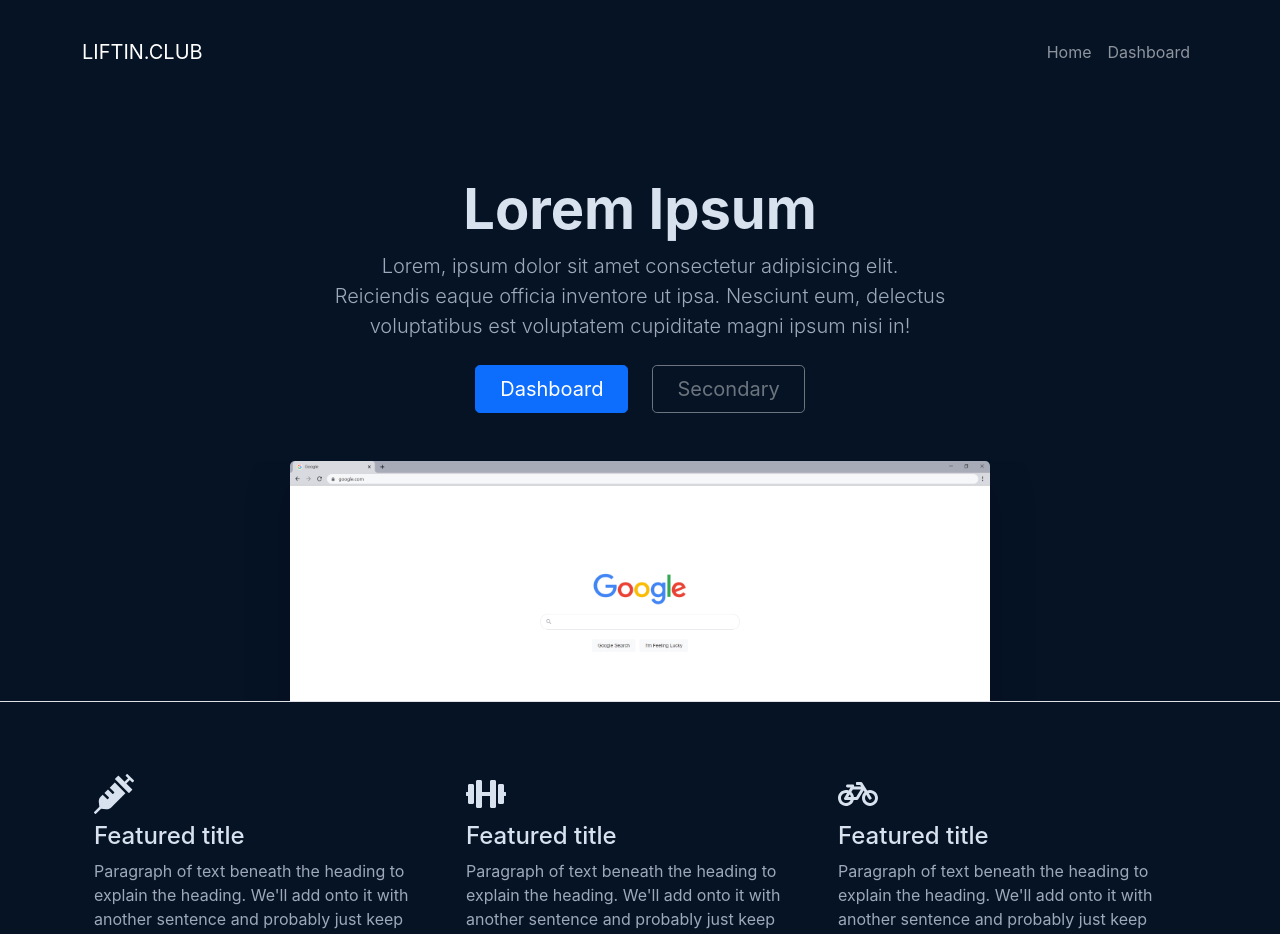
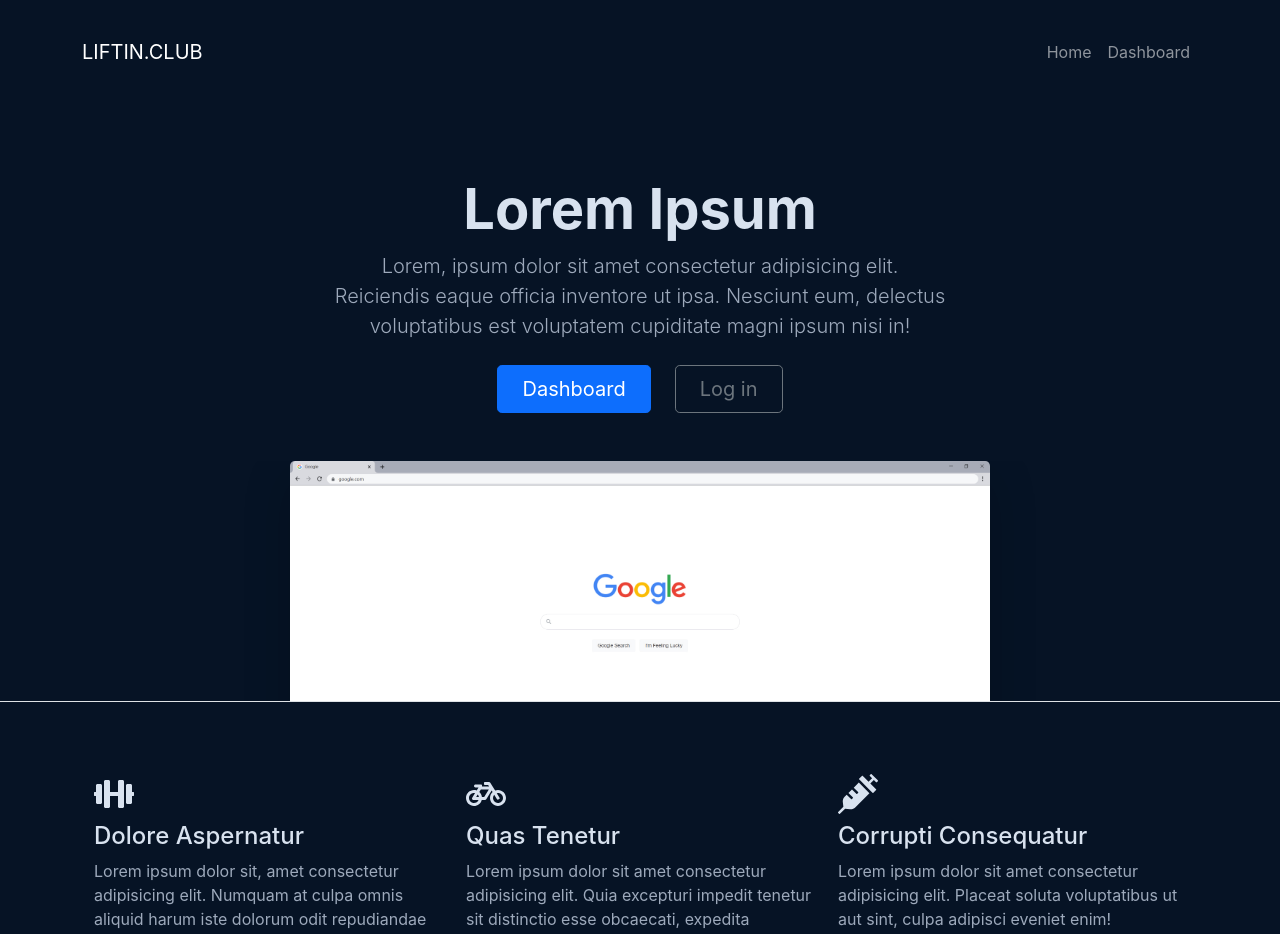
Before and after one commit to danielolaszy/lifting-app, a React (Create React App) app: page / in a window 1280 px wide. Shown: the top 934 px of the page. Built offline with nearby package versions, Linux system fonts and the light colour scheme.

Commit message:
Cleared up animations for home page

```diff
--- a/public/index.html
+++ b/public/index.html
@@ -13,10 +13,8 @@
     />
     <meta name="description" content="Web site created using create-react-app" />
     <link rel="apple-touch-icon" href="%PUBLIC_URL%/logo192.png" />
-
     <link rel="manifest" href="%PUBLIC_URL%/manifest.json" />
-
-    <title>React App</title>
+    <title>Liftin.Club</title>
   </head>
   <body>
     <noscript>You need to enable JavaScript to run this app.</noscript>
@@ -27,6 +25,5 @@
       integrity="sha384-gtEjrD/SeCtmISkJkNUaaKMoLD0//ElJ19smozuHV6z3Iehds+3Ulb9Bn9Plx0x4"
       crossorigin="anonymous"
     ></script>
-    <script src="https://apis.google.com/js/api.js"></script>
   </body>
 </html>
--- a/src/App.js
+++ b/src/App.js
@@ -1,11 +1,7 @@
 import "./App.css";
 import { BrowserRouter as Router, Switch, Route, Link } from "react-router-dom";
-// import Navbar from "./components/Navbar";
 import Dashboard from "./components/Dashboard";
 import Home from "./components/Home";
-import PanelLiftAdd from "./components/PanelLiftAdd";
-import Hero from "./components/Hero";
-import Add from "./components/Add";
 
 function App() {
   return (
--- a/src/components/Dashboard.js
+++ b/src/components/Dashboard.js
@@ -1,4 +1,3 @@
-import React from "react";
 import "../App.css";
 import PanelLift from "./PanelLift";
 import { ResponsiveLine } from "@nivo/line";
@@ -324,6 +323,7 @@ const item = {
   visible: { opacity: 1, y: 0 },
   hidden: { opacity: 0, y: -100 },
 };
+
 const Dashboard = () => {
   return (
     <div className="container">
--- a/src/components/Features.js
+++ b/src/components/Features.js
@@ -1,57 +1,37 @@
-import React from "react";
 import { motion } from "framer-motion";
 import { FaDumbbell, FaSyringe, FaBicycle } from "react-icons/fa";
-const Features = () => {
-  const list = {
-    visible: {
-      opacity: 1,
-      transition: {
-        when: "beforeChildren",
-        staggerChildren: 0.05,
-      },
-    },
-    hidden: {
-      opacity: 0,
-      transition: {
-        when: "afterChildren",
-      },
-    },
-  };
-  const item = {
-    visible: { opacity: 1, y: 0 },
-    hidden: { opacity: 0, y: -50 },
-  };
+
+const Features = ({ list, item }) => {
   return (
-    <>
     <div class="container px-4" id="featured-3">
       <motion.div initial="hidden" animate="visible" variants={list} class="row g-4 py-4 row-cols-1 row-cols-lg-3">
         <motion.div variants={item} class="feature col">
-            <FaSyringe className="board-text-primary mb-2" style={{ width: "2.5em", height: "auto" }} />
-            <h4 className="board-text-primary">Featured title</h4>
+          <FaDumbbell className="board-text-primary mb-2" style={{ width: "2.5em", height: "auto" }} />
+
+          <h4 className="board-text-primary">Dolore Aspernatur</h4>
           <p>
-              Paragraph of text beneath the heading to explain the heading. We'll add onto it with another sentence and
-              probably just keep going until we run out of words.
-            </p>
-          </motion.div>
-          <motion.div variants={item} class="feature col">
-            <FaDumbbell className="board-text-primary mb-2" style={{ width: "2.5em", height: "auto" }} />
-            <h4 className="board-text-primary">Featured title</h4>
-            <p>
-              Paragraph of text beneath the heading to explain the heading. We'll add onto it with another sentence and
-              probably just keep going until we run out of words.
+            Lorem ipsum dolor sit, amet consectetur adipisicing elit. Numquam at culpa omnis aliquid harum iste dolorum
+            odit repudiandae incidunt cum!
           </p>
         </motion.div>
         <motion.div variants={item} class="feature col">
           <FaBicycle className="board-text-primary mb-2" style={{ width: "2.5em", height: "auto" }} />
-            <h4 className="board-text-primary">Featured title</h4>
+          <h4 className="board-text-primary">Quas Tenetur</h4>
           <p>
-              Paragraph of text beneath the heading to explain the heading. We'll add onto it with another sentence and
-              probably just keep going until we run out of words.
+            Lorem ipsum dolor sit amet consectetur adipisicing elit. Quia excepturi impedit tenetur sit distinctio esse
+            obcaecati, expedita pariatur?
+          </p>
+        </motion.div>
+        <motion.div variants={item} class="feature col">
+          <FaSyringe className="board-text-primary mb-2" style={{ width: "2.5em", height: "auto" }} />
+          <h4 className="board-text-primary">Corrupti Consequatur</h4>
+          <p>
+            Lorem ipsum dolor sit amet consectetur adipisicing elit. Placeat soluta voluptatibus ut aut sint, culpa
+            adipisci eveniet enim!
           </p>
         </motion.div>
       </motion.div>
     </div>
-    </>
   );
 };
 
--- a/src/components/Hero.js
+++ b/src/components/Hero.js
@@ -1,28 +1,10 @@
-import React from "react";
 import { motion } from "framer-motion";
+import { BrowserRouter as Router, Switch, Route, Link } from "react-router-dom";
 import img from "../assets/img/google.jpg";
-const Hero = () => {
-  const list = {
-    visible: {
-      opacity: 1,
-      transition: {
-        when: "beforeChildren",
-        staggerChildren: 0.05,
-      },
-    },
-    hidden: {
-      opacity: 0,
-      transition: {
-        when: "afterChildren",
-      },
-    },
-  };
-  const item = {
-    visible: { opacity: 1, y: 0 },
-    hidden: { opacity: 0, y: -50 },
-  };
+
+const Hero = ({ list, item }) => {
   return (
-    <>
+    <Router>
       <motion.div initial="hidden" animate="visible" variants={list} class="px-4 pt-5 my-5 text-center border-bottom">
         <motion.h1 variants={item} class="display-4 fw-bold board-text-primary">
           Lorem Ipsum
@@ -32,14 +14,18 @@ const Hero = () => {
             Lorem, ipsum dolor sit amet consectetur adipisicing elit. Reiciendis eaque officia inventore ut ipsa.
             Nesciunt eum, delectus voluptatibus est voluptatem cupiditate magni ipsum nisi in!
           </motion.p>
-          <motion.div variants={item} class="d-grid gap-2 d-sm-flex justify-content-sm-center mb-5">
-            <button type="button" class="btn btn-primary btn-lg px-4 me-sm-3">
-              Dashboard
-            </button>
-            <button type="button" class="btn btn-outline-secondary btn-lg px-4">
-              Secondary
-            </button>
-          </motion.div>
+          <div class="d-grid gap-2 d-sm-flex justify-content-sm-center mb-5">
+            <motion.div variants={item}>
+              <Link class="btn btn-primary btn-lg px-4 me-sm-3" to="/dashboard">
+                Dashboard
+              </Link>
+            </motion.div>
+            <motion.div variants={item}>
+              <Link type="button" class="btn btn-outline-secondary btn-lg px-4" to="/">
+                Log in
+              </Link>
+            </motion.div>
+          </div>
         </div>
         <div class="overflow-hidden" style={{ maxHeight: "30vh" }}>
           <div class="container px-5">
@@ -54,7 +40,7 @@ const Hero = () => {
           </div>
         </div>
       </motion.div>
-    </>
+    </Router>
   );
 };
 
--- a/src/components/Home.js
+++ b/src/components/Home.js
@@ -2,10 +2,29 @@ import Hero from "./Hero";
 import Features from "./Features";
 
 const Home = () => {
+  const list = {
+    visible: {
+      opacity: 1,
+      transition: {
+        when: "beforeChildren",
+        staggerChildren: 0.05,
+      },
+    },
+    hidden: {
+      opacity: 0,
+      transition: {
+        when: "afterChildren",
+      },
+    },
+  };
+  const item = {
+    visible: { opacity: 1, y: 0 },
+    hidden: { opacity: 0, y: -50 },
+  };
   return (
     <>
-      <Hero />
-      <Features />
+      <Hero list={list} item={item} />
+      <Features list={list} item={item} />
     </>
   );
 };
--- a/src/components/PanelLift.js
+++ b/src/components/PanelLift.js
@@ -1,4 +1,3 @@
-import React from "react";
 import { motion } from "framer-motion";
 import PanelLiftAdd from "./PanelLiftAdd";
 import { BrowserRouter as Router, Switch, Route, Link } from "react-router-dom";
--- a/src/components/PanelLiftAdd.js
+++ b/src/components/PanelLiftAdd.js
@@ -1,4 +1,3 @@
-import React from "react";
 import { motion } from "framer-motion";
 import { BrowserRouter as Router, Switch, Route, Link } from "react-router-dom";
 
@@ -45,7 +44,6 @@ const PanelLiftAdd = ({ exercise, lifter, weight }) => {
               ></input>
               <span className="input-group-text form-bg-primary border-0">kg</span>
             </motion.div>
-
             <motion.input variants={item} className="btn btn-success" type="submit" value="Add"></motion.input>
           </div>
         </div>
```
Also changed, not shown: src/components/AddLifts.js (deleted, +0 -74 lines). Lines whose indentation alone changed are shown as unchanged.
